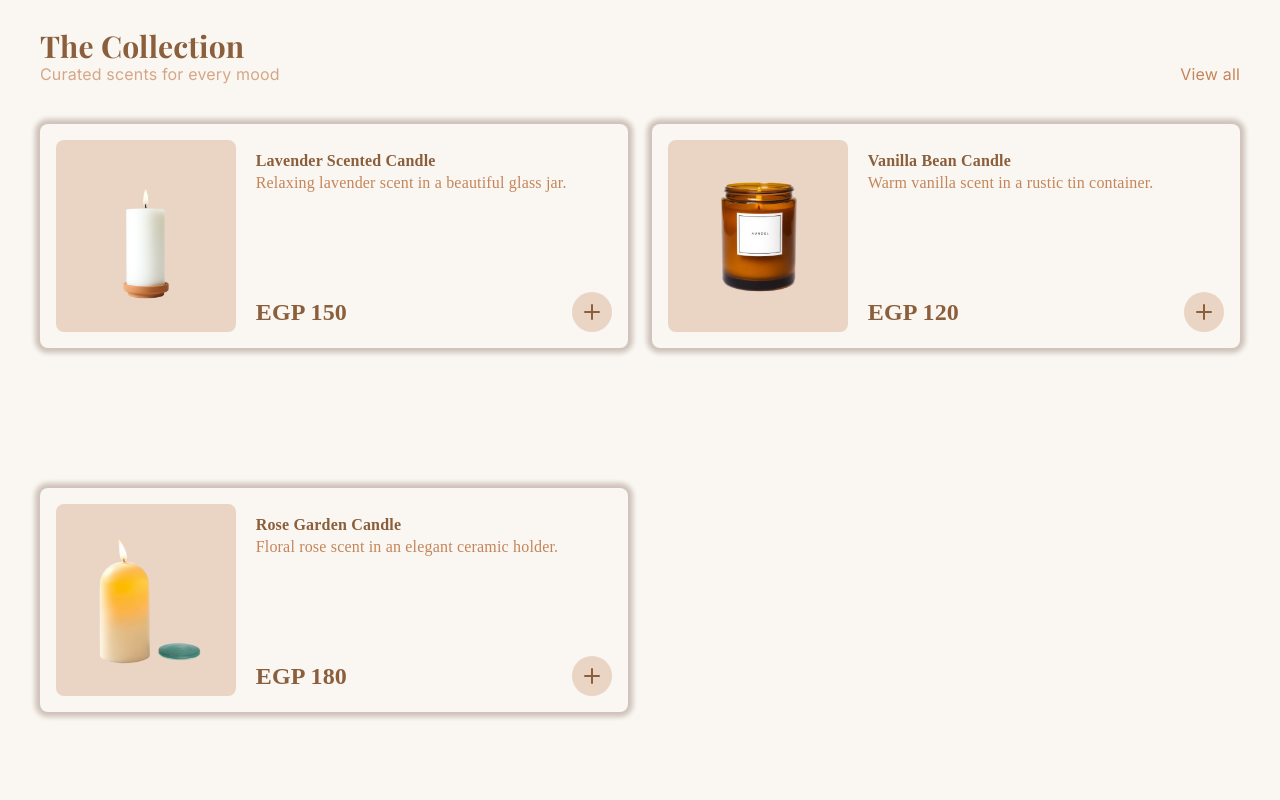
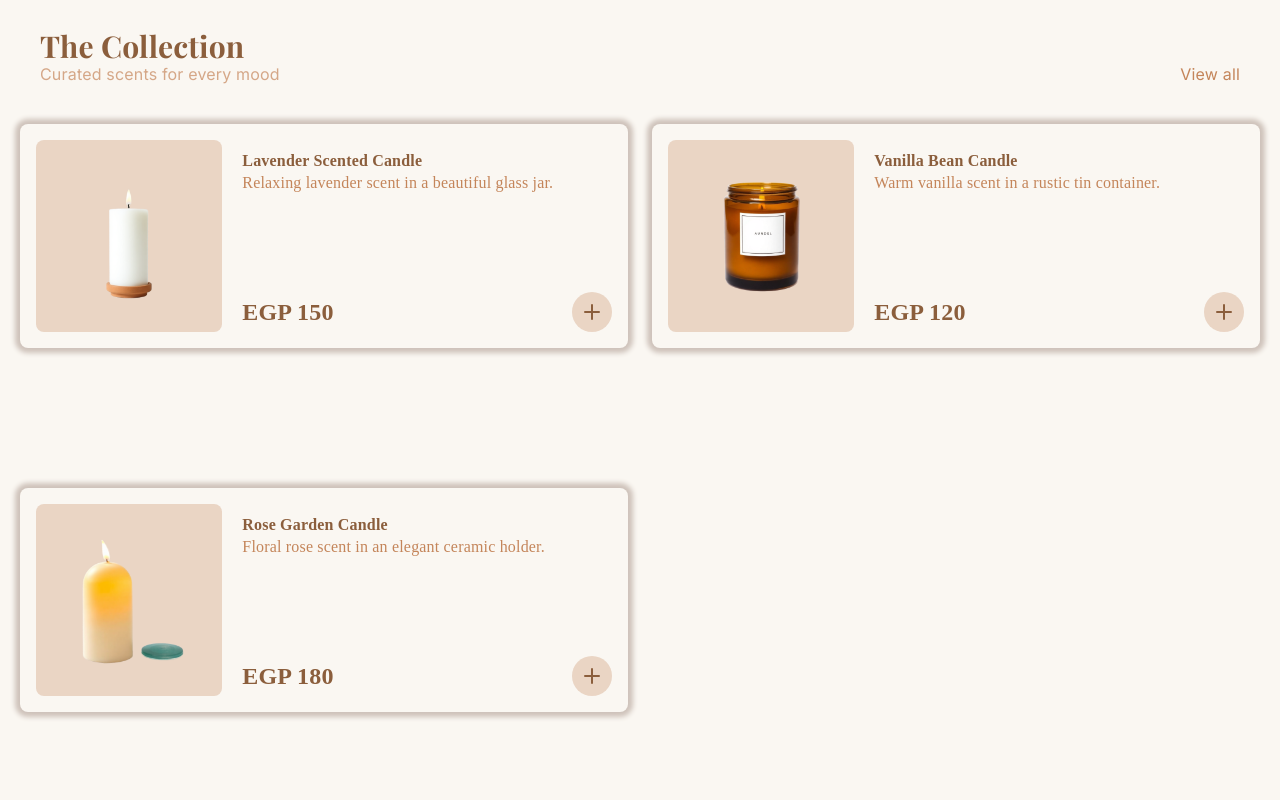
Before and after one commit to klouj-gergis/sohayb-store, a React (Vite) app: page / in a window 1280 px wide. Shown: the part 760-1560 px from the top of the page. Built offline with nearby package versions, Linux system fonts and the light colour scheme; a web font is replaced by a local one.

Commit message:
modified a productCard style

```diff
--- a/src/components/Catalog.tsx
+++ b/src/components/Catalog.tsx
@@ -10,7 +10,7 @@ export default function Catalog(){
         <section id="catalog" className="w-full h-screen flex flex-col items-center justify-start">
           <h2 className="text-3xl font-bold font-playfairDisplay w-full px-10 text-dark-accent">The Collection</h2>
           <span className="font-body w-full px-10 flex justify-between"><p className="text-accent/70">Curated scents for every mood</p><button className="hover:underline cursor-pointer text-accent" onClick={() => setIsInViewAllMode(!isInViewAllMode)}>{isInViewAllMode ? 'View less' : 'View all'}</button></span>
-          <div className="w-full h-full px-10 mt-10 flex flex-col gap-5 lg:grid lg:grid-cols-2 lg:gap-6">
+          <div className="w-full h-full px-5 mt-10 flex flex-col gap-5 lg:grid lg:grid-cols-2 lg:gap-6">
             {
               products.length > 0 && products.map((product) => {
                 if(!isInViewAllMode && product.id > 4) return null;
```
